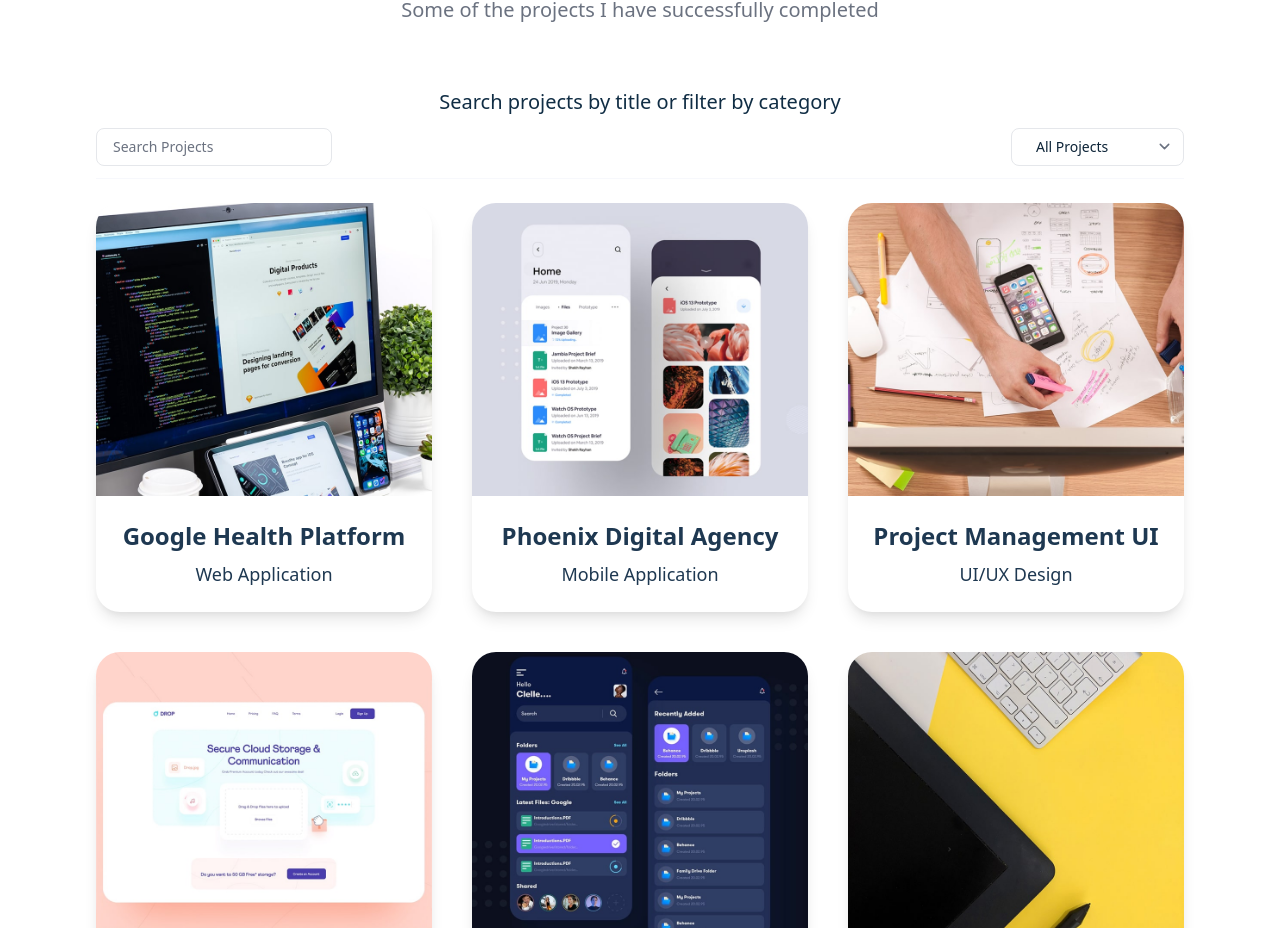
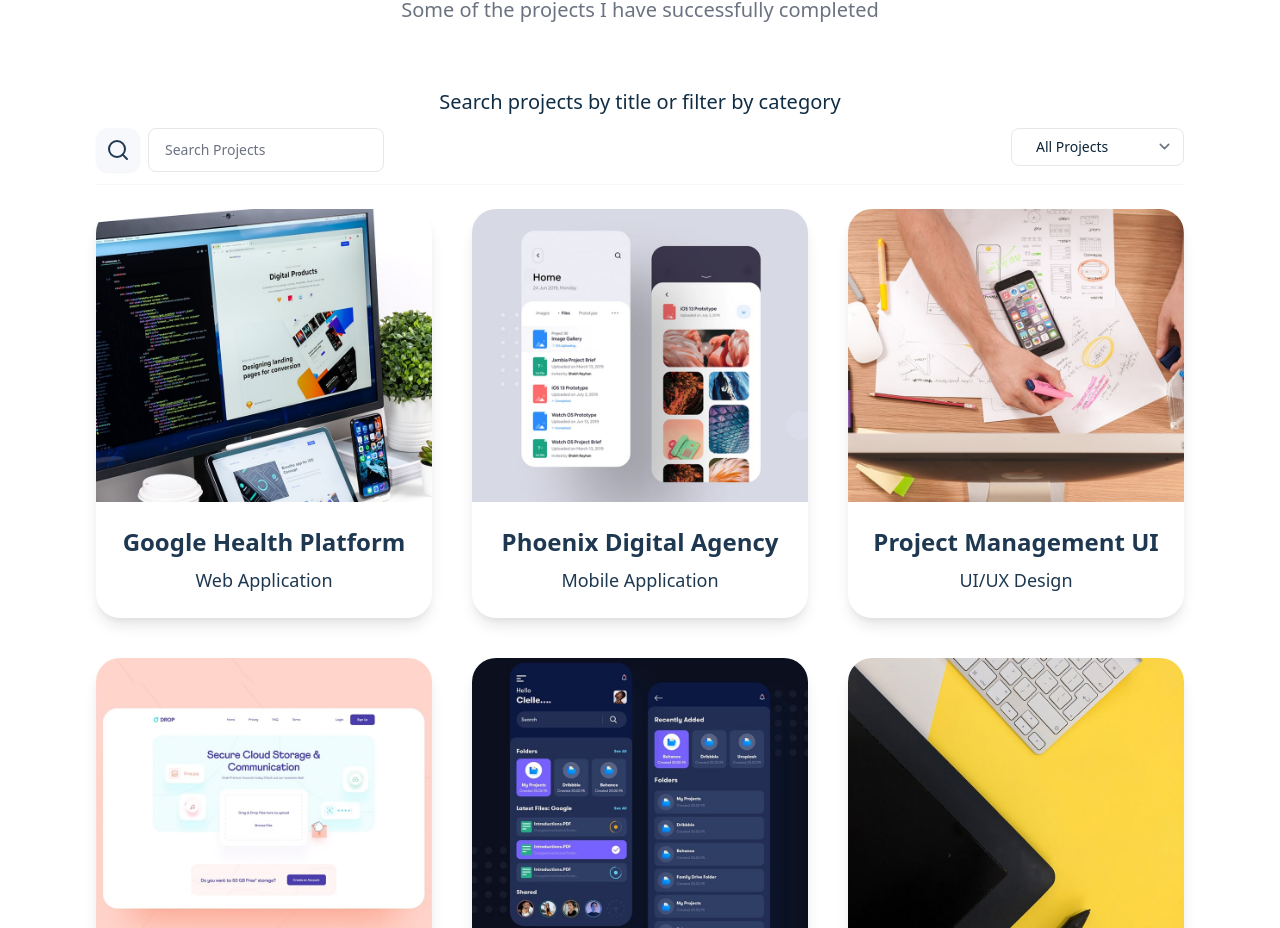
Before and after one commit to realstoman/nuxtjs-tailwindcss-portfolio, a Nuxt app: page / in a window 1280 px wide. Shown: the part 938-1866 px from the top of the page. Built offline with nearby package versions, Linux system fonts and the light colour scheme.

Commit message:
Search projects icon and design

```diff
--- a/components/ProjectsGrid.vue
+++ b/components/ProjectsGrid.vue
@@ -21,12 +21,12 @@
     <!-- Projects grid header en -->
 
     <!-- Filter and search projects start -->
-    <div class="mt-12 sm:mt-16">
+    <div class="mt-10 sm:mt-16">
       <h3
         class="
           text-center text-secondary-dark
           dark:text-ternary-light
-          text-lg
+          text-md
           sm:text-xl
           font-normal
           mb-3
@@ -44,6 +44,24 @@
           gap-3
         "
       >
+        <div class="flex justify-between gap-2">
+          <span
+            class="
+              hidden
+              sm:block
+              bg-primary-light
+              dark:bg-ternary-dark
+              p-2.5
+              shadow-sm
+              rounded-xl
+              cursor-pointer
+            "
+          >
+            <i
+              data-feather="search"
+              class="text-ternary-dark dark:text-ternary-light"
+            ></i>
+          </span>
           <input
             v-model="searchProject"
             class="
@@ -63,11 +81,12 @@
             "
             id="name"
             name="name"
-          type="text"
+            type="search"
             required=""
             placeholder="Search Projects"
             aria-label="Name"
           />
+        </div>
         <ProjectsFilter @change="selectedProject = $event" />
       </div>
     </div>
@@ -122,6 +141,7 @@
 
 <script>
 import { mapState } from "vuex";
+import feather from "feather-icons";
 
 export default {
   data: () => {
@@ -154,6 +174,9 @@
       return this.projects.filter((el) => el.title.match(project));
     },
   },
+  mounted() {
+    feather.replace();
+  },
 };
 </script>
 
```
Lines whose indentation alone changed are shown as unchanged.
